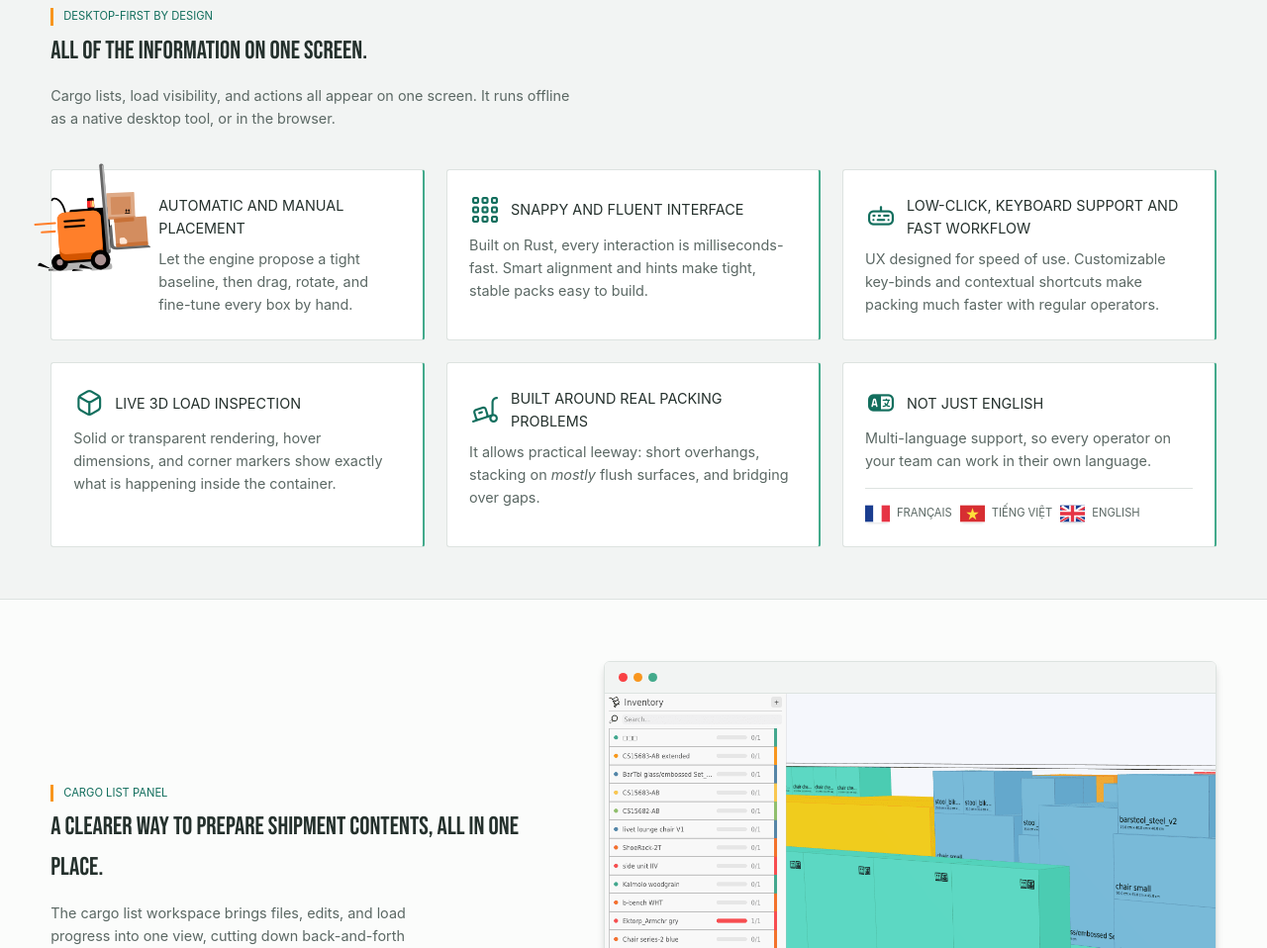
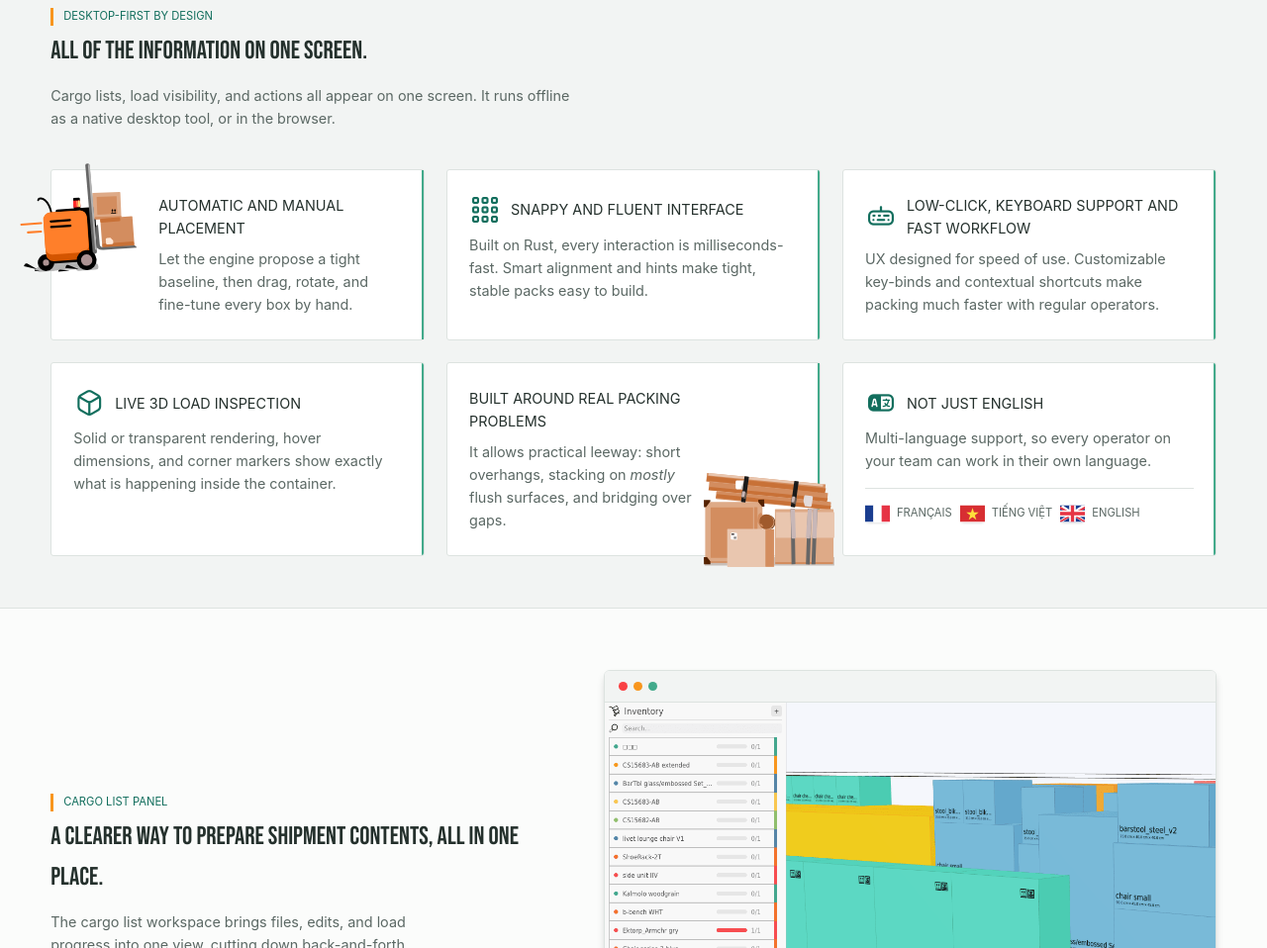
Before and after one commit to Aimeric-Clement/cargo_packing_website, a website: page en/index.html in a window 1280 px wide. Shown: the part 850-1808 px from the top of the page at 99% size. Drawn offline with nearby package versions, Linux system fonts and the light colour scheme.

Commit message:
more illustrations!

```diff
--- a/css/style.css
+++ b/css/style.css
@@ -440,19 +440,33 @@ body[data-page="about"] .main-nav a[href="about.html"] {
   gap: 22px;
 }
 .feature-card {
+  position: relative;
   background: var(--c-white);
   border: 1px solid var(--c-line);
   border-radius: var(--radius);
   padding: 24px 22px;
-  transition: transform 0.10s ease, box-shadow 0.15s ease, border-right-width 0.35s ease;
-  border-right: 2px solid var(--c-primary-light);
+  transition: transform 0.10s ease, box-shadow 0.15s ease;
   min-height: 170px;
+  overflow: hidden;
+}
+/* animated stripe lives outside the box model so it never shifts the content */
+.feature-card::after {
+  content: "";
+  position: absolute;
+  top: 0;
+  right: 0;
+  bottom: 0;
+  width: 2px;
+  background: var(--c-primary-light);
+  transition: width 0.35s ease;
 }
 .feature-card:hover {
-    transform: translateY(-2px) translateZ(2px);
-    box-shadow: var(--shadow);
-    border-right-width: 12px;
-  }
+  transform: translateY(-2px) translateZ(2px);
+  box-shadow: var(--shadow);
+}
+.feature-card:hover::after {
+  width: 12px;
+}
 .feature-card .feature-head {
   display: flex;
   align-items: center;
@@ -484,19 +498,35 @@ body[data-page="about"] .main-nav a[href="about.html"] {
   display: block;
   line-height: 1;
 }
-/* special case: illustration spills past the card's top/left edge instead of sitting in the icon slot */
-.feature-card--illustrated {
+/* special case: illustrated cards let the artwork spill past the card edge instead of sitting in the icon slot; each gets its own placement, no shared look */
+.feature-card--forklift, .feature-card--heap {
   position: relative;
   overflow: visible;
+}
+.feature-card--forklift .feature-illustration,
+.feature-card--heap .feature-illustration {
+  position: absolute;
+  object-fit: contain;
+  z-index: 1; /* stack above the ::after stripe */
+}
+.feature-card--forklift {
   padding-left: 108px;
 }
-.feature-card--illustrated .feature-illustration {
-  position: absolute;
+.feature-card--forklift .feature-illustration {
   top: -10px;
-  left: -18px;
+  left: -32px;
   width: 116px;
   height: 116px;
   transform: rotate(-4deg);
+}
+.feature-card--heap {
+  padding-right: 128px;
+}
+.feature-card--heap .feature-illustration {
+  bottom: -12px;
+  right: -15px;
+  width: 132px;
+  height: 96px;
 }
 .feature-card h3 {
   font-family: var(--font-body);
@@ -877,16 +907,26 @@ body[data-page="about"] .main-nav a[href="about.html"] {
 
   .feature-strip { padding: 40px 0; }
   .feature-grid { grid-template-columns: 1fr; gap: 14px; }
-  /* stacked cards sit too close for the illustration to spill upward without overlap */
-  .feature-card--illustrated {
+  /* stacked cards sit too close for the illustrations to spill upward without overlap */
+  .feature-card--forklift {
     padding-left: 22px;
     padding-top: 76px;
   }
-  .feature-card--illustrated .feature-illustration {
+  .feature-card--forklift .feature-illustration {
     top: -10px;
     left: 16px;
     width: 76px;
     height: 76px;
+  }
+  .feature-card--heap {
+    padding-right: 22px;
+    padding-top: 66px;
+  }
+  .feature-card--heap .feature-illustration {
+    top: -8px;
+    right: 16px;
+    width: 90px;
+    height: 66px;
   }
 
   .showcase { padding: 56px 0; }
--- a/en/index.html
+++ b/en/index.html
@@ -84,7 +84,7 @@
         </div>
 
         <div class="feature-grid">
-          <div class="feature-card feature-card--illustrated">
+          <div class="feature-card feature-card--forklift">
             <img class="feature-illustration" src="../assets/illustrations/automatic-forklift.svg" alt="" aria-hidden="true">
             <div class="feature-head">
               <h3>Automatic and manual placement</h3>
@@ -122,11 +122,9 @@
             <p>Solid or transparent rendering, hover dimensions, and corner markers show exactly what is happening inside the container.</p>
           </div>
 
-          <div class="feature-card">
+          <div class="feature-card feature-card--heap">
+            <img class="feature-illustration" src="../assets/illustrations/uneven-heap.svg" alt="" aria-hidden="true">
             <div class="feature-head">
-              <div class="ic">
-                <i class="fi-rr-truck-loading" aria-hidden="true"></i>
-              </div>
               <h3>Built around real packing problems</h3>
             </div>
             <p>It allows practical leeway: short overhangs, stacking on <i>mostly</i> flush surfaces, and bridging over gaps.</p>
```
Also changed, not shown: fr/index.html (+3 -5 lines), templates/index.html (+3 -5 lines), assets/illustrations/uneven-heap.svg (added).
